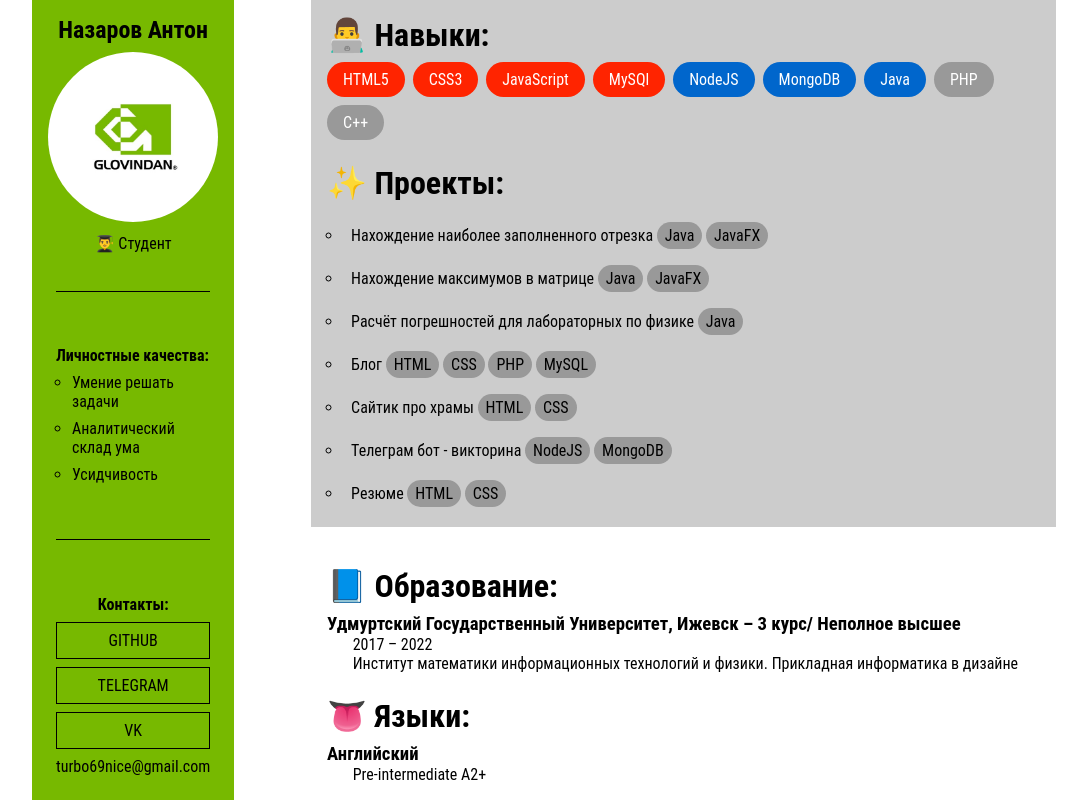
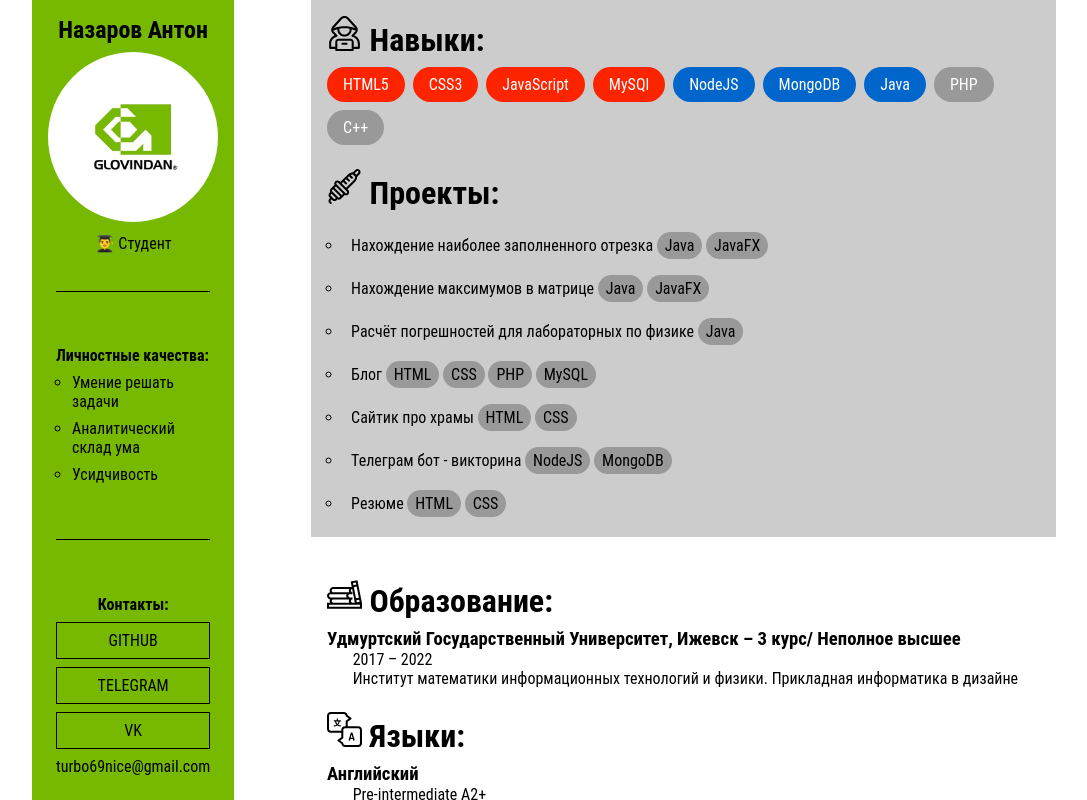
Before and after one commit to Glovindan/cv, a plain HTML site: page index.html in a window 1280 px wide. Shown: the whole page, without its empty margins (96-1183 px from the left). Drawn offline with Linux system fonts and the light colour scheme.

Commit message:
minor design changes

```diff
--- a/index.html
+++ b/index.html
@@ -23,7 +23,7 @@
         <main>
             <div class="main-main">
                 <div class="main-wrapper">
-                    <h2>👨‍💻 Навыки:</h2>
+                    <h2><a href="https://www.freepik.com"><img class="icon" src="img/002-hacker.svg" title="icon by https://www.freepik.com"></a> Навыки:</h2>
                     <ul class="skills">
                         <li class="skills-high">HTML5</li>
                         <li class="skills-high">CSS3</li>
@@ -37,7 +37,7 @@
                     </ul>
                 </div>
                 <div class="main-wrapper">
-                    <h2>✨ Проекты:</h2>
+                    <h2><a href="https://www.flaticon.com/authors/pixel-perfect"><img class="icon" src="img/004-spark-plug.svg" title="icon by https://www.flaticon.com/authors/pixel-perfect"></a> Проекты:</h2>
                     <ul class="projects">
                         <li><a href="https://github.com/Glovindan/javafx-most-filled-section">Нахождение наиболее заполненного отрезка <span>Java</span> <span>JavaFX</span></a></li>
                         <li><a href="https://github.com/Glovindan/javafx-matrix-max-values">Нахождение максимумов в матрице <span>Java</span> <span>JavaFX</span></a></li>
@@ -52,7 +52,7 @@
 
             <div class="main-notmain">
                 <div class="main-wrapper">
-                    <h2>📘 Образование:</h2>
+                    <h2><a href="https://www.freepik.com"><img class="icon" src="img/001-bookshelf.svg" title="icon by https://www.freepik.com"></a> Образование:</h2>
                     <div>
                         <h3>Удмуртский Государственный Университет, Ижевск – 3 курс/ Неполное высшее</h3>
                         <p>2017 – 2022</p>
@@ -61,7 +61,7 @@
                 </div>
 
                 <div class="main-wrapper">
-                    <h2>👅 Языки:</h2>
+                    <h2><a href="https://www.freepik.com"><img class="icon" src="img/005-translate.svg" title="icon by https://www.freepik.com"></a> Языки:</h2>
                     <div>
                         <h3>Английский</h3>
                         <p>Pre-intermediate A2+</p>
--- a/styles/styles.css
+++ b/styles/styles.css
@@ -44,7 +44,9 @@ h1 {
 h2 {
     font-size: medium;
 }
-
+.icon {
+    height: 35px;
+}
 header {
     background: #77b900;
     padding: 2vh 2vh 0;
```
Also changed, not shown: img/001-bookshelf.svg (added), img/002-hacker.svg (added), img/003-celebration.svg (added), img/004-spark-plug.svg (added), img/005-translate.svg (added).
